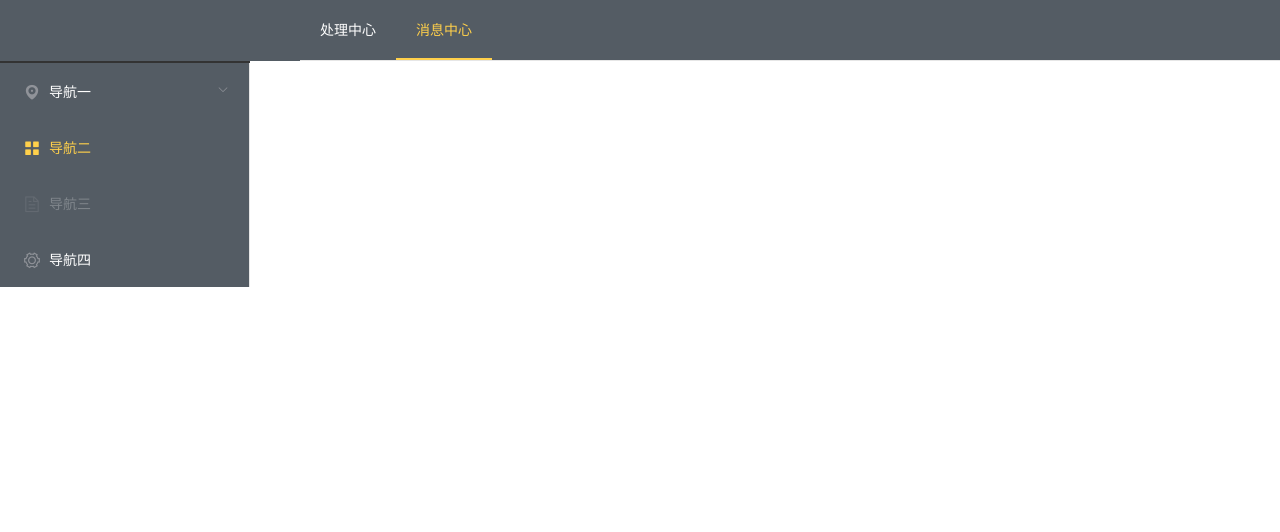
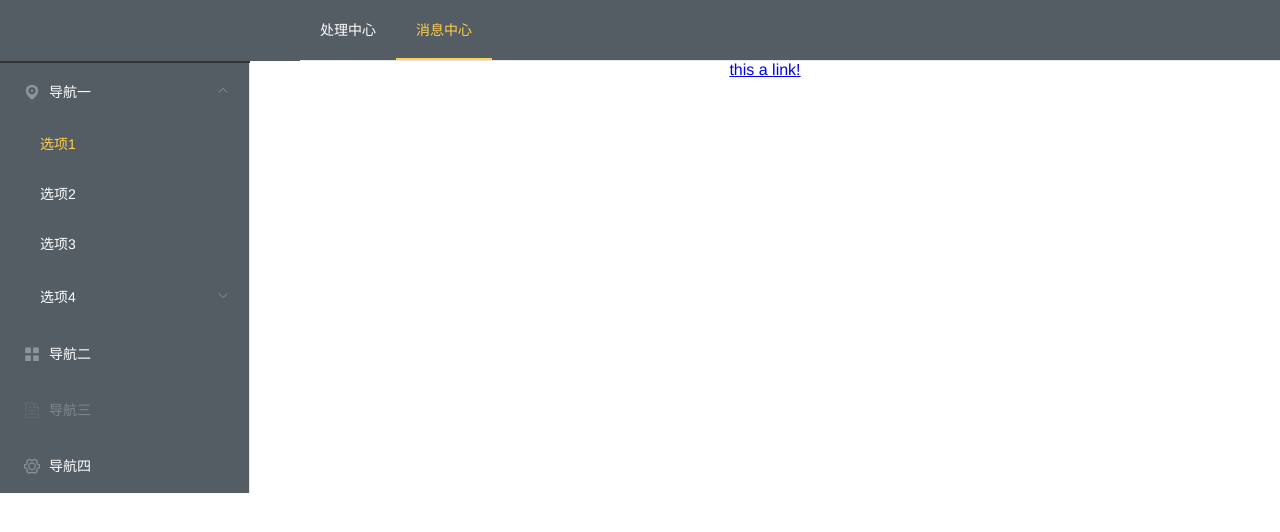
Before and after one commit to panhj/vue-newdemo, a Vue app: page /#/home in a window 1280 px wide. Both pictures are taken after a click on the item "消息中心". Shown: the top 532 px of the page. Built offline with nearby package versions, Linux system fonts and the light colour scheme.

Commit message:
router second

```diff
--- a/src/views/doc/components/siderbar.vue
+++ b/src/views/doc/components/siderbar.vue
@@ -1,18 +1,19 @@
 <template>
 <el-menu
-default-active="2"
+:default-active="active"
 class="el-menu-vertical-demo"
 @open="handleOpen"
 @close="handleClose"
 background-color="#545c64"
 text-color="#fff"
-active-text-color="#ffd04b">
-    <el-submenu index="1">
+active-text-color="#ffd04b"
+:router="isroute">
+    <el-submenu index="/home">
         <template slot="title">
             <i class="el-icon-location"></i>
             <span>导航一</span>
         </template>
-        <el-menu-item index="1-1">选项1</el-menu-item>
+        <el-menu-item index="/doc/index">选项1</el-menu-item>
         <el-menu-item index="1-2">选项2</el-menu-item>
         <el-menu-item index="1-3">选项3</el-menu-item>
         <el-submenu index="1-4">
@@ -39,7 +40,12 @@ active-text-color="#ffd04b">
 export default {
     data () {
         return {
-
+            isroute: true
+        }
+    },
+    computed: {
+        active: function () {
+            return this.$route.path;
         }
     },
     methods: {
--- a/src/views/doc/doc.vue
+++ b/src/views/doc/doc.vue
@@ -4,7 +4,7 @@
         <sliderbar></sliderbar>
     </div>
     <div class="content">
-
+        <a href="#/home">this a link!</a>
     </div>
 </div>
 </template>
```
